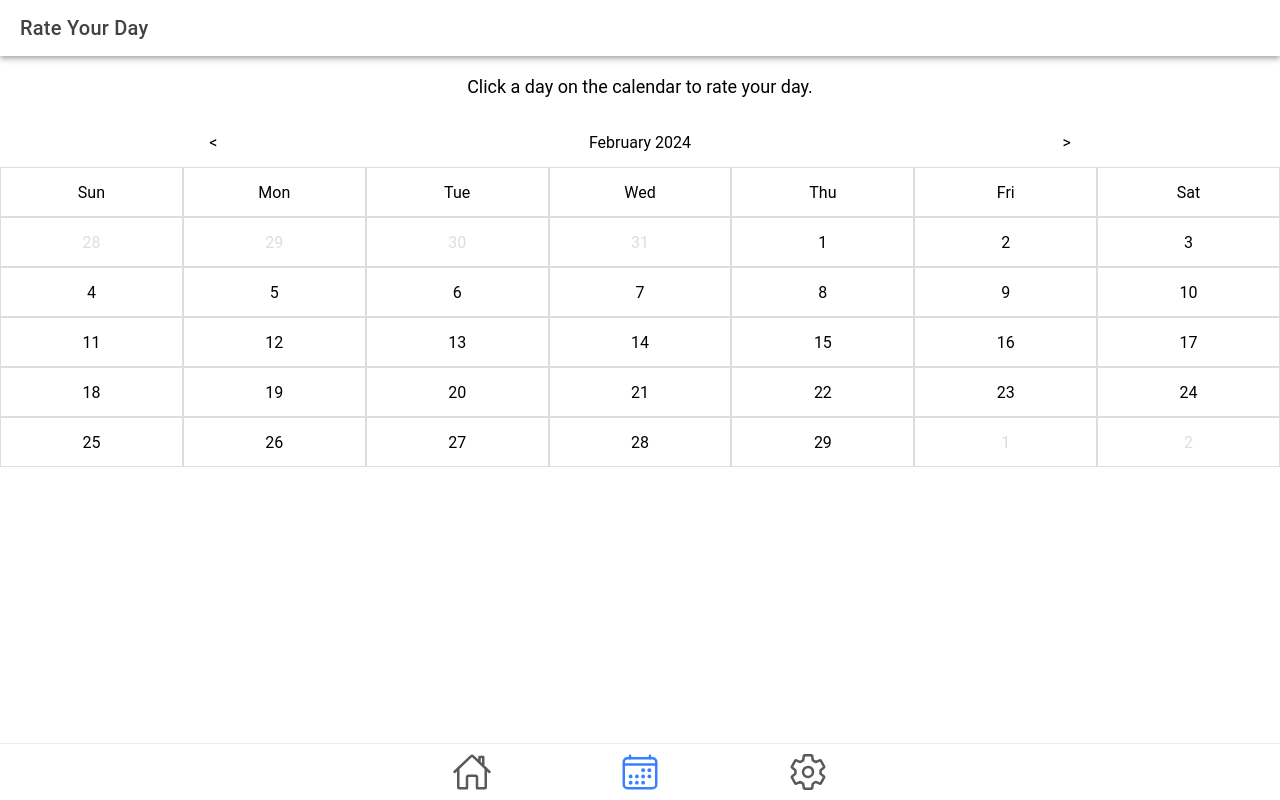
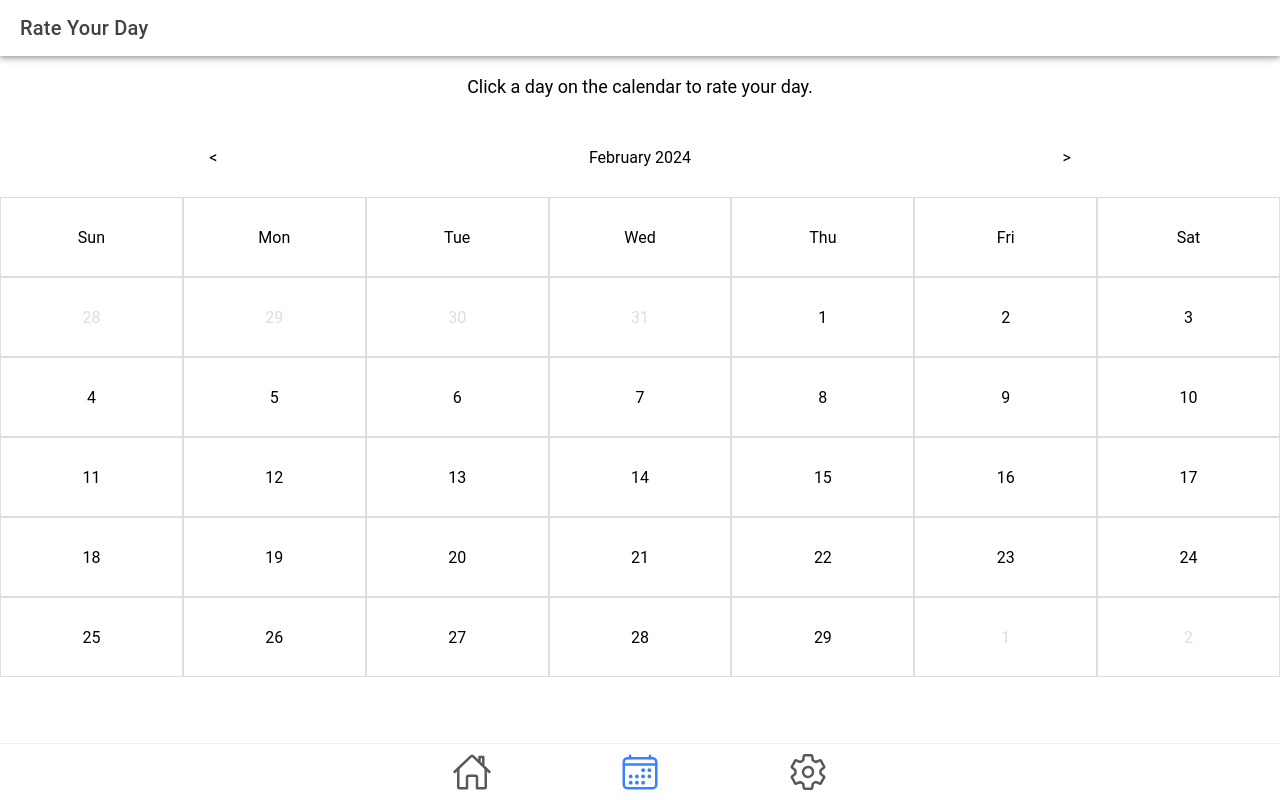
Before and after one commit to Healthy-Habits-project/healthyWatch, a React (Vite) app: page /tab2 in a window 1280 px wide. Built offline with nearby package versions, Linux system fonts and the light colour scheme.

Commit message:
Calendar style

```diff
--- a/src/components/CustomCalendar.css
+++ b/src/components/CustomCalendar.css
@@ -12,12 +12,14 @@
   display: flex;
   justify-content: center;
   align-items: center;
-  height: 50px; /* Set a fixed height for each cell */
+  height: 5rem; /* Set a fixed height for each cell */
 }
 
 .cell {
   padding: 10px;
   border: 1px solid #ddd;
+  background-color: white;
+  color: black;
   cursor: pointer;
   transition: background-color 0.3s ease;
 }
```
